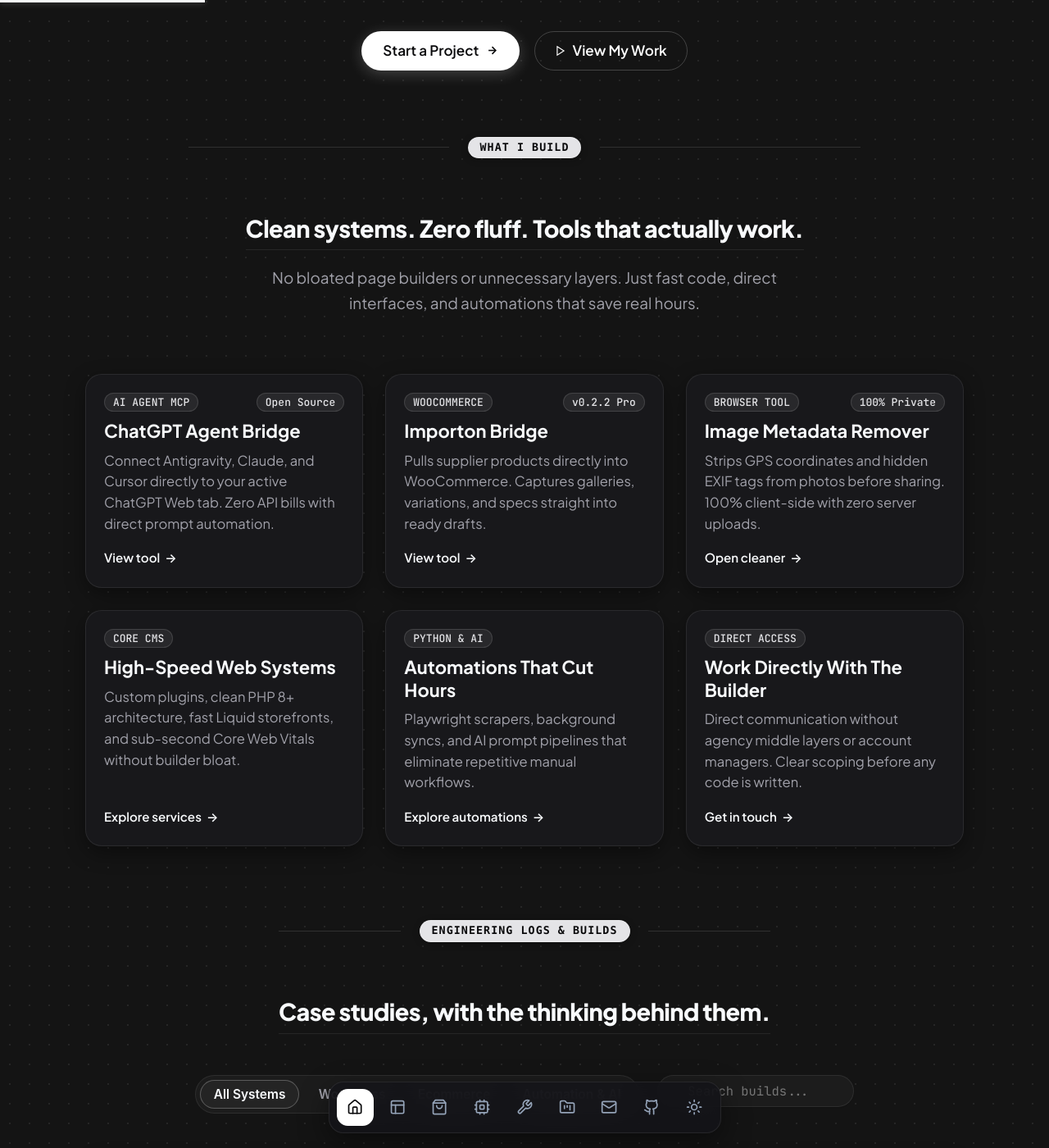
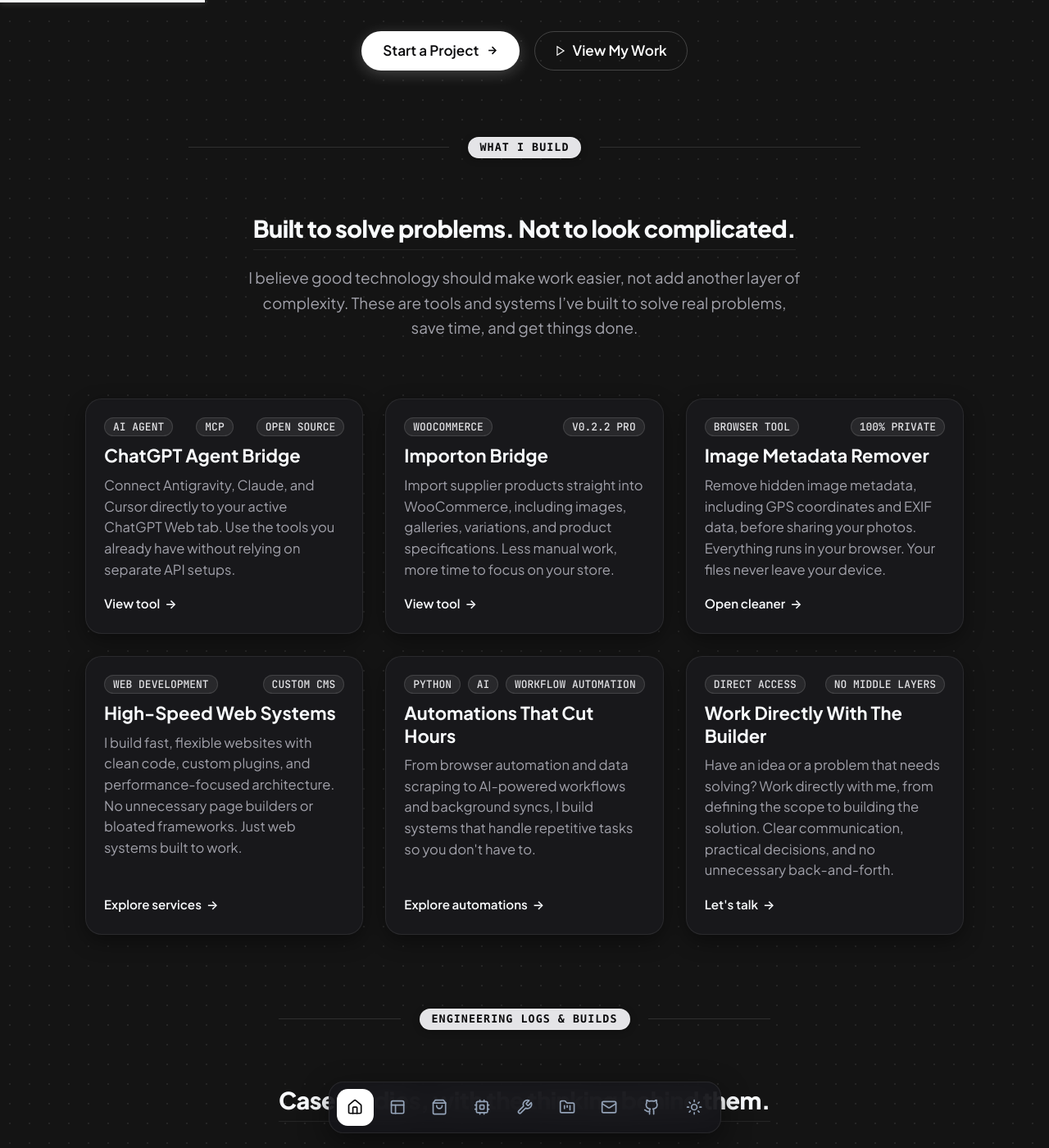
Before and after one commit to nasratulnayem/nasratulnayem.github.io, a Jekyll site: the page built from _pages/about.md, in a window 1280 px wide and 1400 px high, scrolled down 610 px. Shown: the whole window at 82% size. Built offline with Jekyll 4.4.1, drawn with Linux system fonts in a browser that asks for light colours; a style sheet for code colours, icons or effects is not loaded.

Commit message:
update: refresh What I Build bento grid section title, descriptions, tags and links

```diff
--- a/_pages/about.md
+++ b/_pages/about.md
@@ -92,19 +92,20 @@ keywords: "Nasratul Nayem, web developer, WordPress expert, WooCommerce, automat
       <span class="ht-eyebrow-dot"></span>
       <span>WHAT I BUILD</span>
     </div>
-    <h2 id="bento-title" class="ht-section-title">Clean systems. Zero fluff. Tools that actually work.</h2>
-    <p class="ht-section-subtitle">No bloated page builders or unnecessary layers. Just fast code, direct interfaces, and automations that save real hours.</p>
+    <h2 id="bento-title" class="ht-section-title">Built to solve problems. Not to look complicated.</h2>
+    <p class="ht-section-subtitle">I believe good technology should make work easier, not add another layer of complexity. These are tools and systems I’ve built to solve real problems, save time, and get things done.</p>
   </div>
 
   <div class="ht-bento-grid">
     <!-- Card 1: ChatGPT Agent Bridge -->
     <a class="bento-card glow-card" href="{{ '/tools/chatgpt-agent-bridge/' | relative_url }}" style="text-decoration: none !important; color: inherit !important; display: flex; flex-direction: column; padding: 22px; grid-column: span 1;">
       <div class="bento-card__badge-row" style="margin-bottom: 10px;">
-        <span class="ht-badge ht-badge--cyan">AI AGENT MCP</span>
-        <span class="ht-badge ht-badge--green" style="background: rgba(16,185,129,0.15); color: #34d399; border-color: rgba(16,185,129,0.3);">Open Source</span>
+        <span class="ht-badge ht-badge--cyan">AI AGENT</span>
+        <span class="ht-badge">MCP</span>
+        <span class="ht-badge ht-badge--green" style="background: rgba(16,185,129,0.15); color: #34d399; border-color: rgba(16,185,129,0.3);">OPEN SOURCE</span>
       </div>
       <h3 class="bento-card__title" style="margin: 0 0 8px 0; font-size: 1.22rem; font-weight: 700; color: var(--ht-text-primary);">ChatGPT Agent Bridge</h3>
-      <p class="bento-card__desc" style="font-size: 0.92rem; color: var(--ht-text-secondary); line-height: 1.55; margin: 0 0 16px 0;">Connect Antigravity, Claude, and Cursor directly to your active ChatGPT Web tab. Zero API bills with direct prompt automation.</p>
+      <p class="bento-card__desc" style="font-size: 0.92rem; color: var(--ht-text-secondary); line-height: 1.55; margin: 0 0 16px 0;">Connect Antigravity, Claude, and Cursor directly to your active ChatGPT Web tab. Use the tools you already have without relying on separate API setups.</p>
       <div style="margin-top: auto; display: flex; align-items: center; gap: 6px; font-size: 0.84rem; font-weight: 600; color: var(--ht-cyan);">
         <span>View tool</span>
         <span aria-hidden="true">&rarr;</span>
@@ -115,10 +116,10 @@ keywords: "Nasratul Nayem, web developer, WordPress expert, WooCommerce, automat
     <a class="bento-card glow-card" href="{{ '/tools/importon-bridge/' | relative_url }}" style="text-decoration: none !important; color: inherit !important; display: flex; flex-direction: column; padding: 22px; grid-column: span 1;">
       <div class="bento-card__badge-row" style="margin-bottom: 10px;">
         <span class="ht-badge ht-badge--cyan">WOOCOMMERCE</span>
-        <span class="ht-badge">v0.2.2 Pro</span>
+        <span class="ht-badge">V0.2.2 PRO</span>
       </div>
       <h3 class="bento-card__title" style="margin: 0 0 8px 0; font-size: 1.22rem; font-weight: 700; color: var(--ht-text-primary);">Importon Bridge</h3>
-      <p class="bento-card__desc" style="font-size: 0.92rem; color: var(--ht-text-secondary); line-height: 1.55; margin: 0 0 16px 0;">Pulls supplier products directly into WooCommerce. Captures galleries, variations, and specs straight into ready drafts.</p>
+      <p class="bento-card__desc" style="font-size: 0.92rem; color: var(--ht-text-secondary); line-height: 1.55; margin: 0 0 16px 0;">Import supplier products straight into WooCommerce, including images, galleries, variations, and product specifications. Less manual work, more time to focus on your store.</p>
       <div style="margin-top: auto; display: flex; align-items: center; gap: 6px; font-size: 0.84rem; font-weight: 600; color: var(--ht-cyan);">
         <span>View tool</span>
         <span aria-hidden="true">&rarr;</span>
@@ -129,10 +130,10 @@ keywords: "Nasratul Nayem, web developer, WordPress expert, WooCommerce, automat
     <a class="bento-card glow-card" href="{{ '/tools/image-metadata-cleaner/' | relative_url }}" style="text-decoration: none !important; color: inherit !important; display: flex; flex-direction: column; padding: 22px; grid-column: span 1;">
       <div class="bento-card__badge-row" style="margin-bottom: 10px;">
         <span class="ht-badge ht-badge--cyan">BROWSER TOOL</span>
-        <span class="ht-badge ht-badge--green" style="background: rgba(16,185,129,0.15); color: #34d399; border-color: rgba(16,185,129,0.3);">100% Private</span>
+        <span class="ht-badge ht-badge--green" style="background: rgba(16,185,129,0.15); color: #34d399; border-color: rgba(16,185,129,0.3);">100% PRIVATE</span>
       </div>
       <h3 class="bento-card__title" style="margin: 0 0 8px 0; font-size: 1.22rem; font-weight: 700; color: var(--ht-text-primary);">Image Metadata Remover</h3>
-      <p class="bento-card__desc" style="font-size: 0.92rem; color: var(--ht-text-secondary); line-height: 1.55; margin: 0 0 16px 0;">Strips GPS coordinates and hidden EXIF tags from photos before sharing. 100% client-side with zero server uploads.</p>
+      <p class="bento-card__desc" style="font-size: 0.92rem; color: var(--ht-text-secondary); line-height: 1.55; margin: 0 0 16px 0;">Remove hidden image metadata, including GPS coordinates and EXIF data, before sharing your photos. Everything runs in your browser. Your files never leave your device.</p>
       <div style="margin-top: auto; display: flex; align-items: center; gap: 6px; font-size: 0.84rem; font-weight: 600; color: var(--ht-cyan);">
         <span>Open cleaner</span>
         <span aria-hidden="true">&rarr;</span>
@@ -142,10 +143,11 @@ keywords: "Nasratul Nayem, web developer, WordPress expert, WooCommerce, automat
     <!-- Card 4: Web & WordPress Engineering -->
     <a class="bento-card glow-card" href="{{ '/services/' | relative_url }}" style="text-decoration: none !important; color: inherit !important; display: flex; flex-direction: column; padding: 22px; grid-column: span 1;">
       <div class="bento-card__badge-row" style="margin-bottom: 10px;">
-        <span class="ht-badge">CORE CMS</span>
+        <span class="ht-badge">WEB DEVELOPMENT</span>
+        <span class="ht-badge">CUSTOM CMS</span>
       </div>
       <h3 class="bento-card__title" style="margin: 0 0 8px 0; font-size: 1.22rem; font-weight: 700; color: var(--ht-text-primary);">High-Speed Web Systems</h3>
-      <p class="bento-card__desc" style="font-size: 0.92rem; color: var(--ht-text-secondary); line-height: 1.55; margin: 0 0 16px 0;">Custom plugins, clean PHP 8+ architecture, fast Liquid storefronts, and sub-second Core Web Vitals without builder bloat.</p>
+      <p class="bento-card__desc" style="font-size: 0.92rem; color: var(--ht-text-secondary); line-height: 1.55; margin: 0 0 16px 0;">I build fast, flexible websites with clean code, custom plugins, and performance-focused architecture. No unnecessary page builders or bloated frameworks. Just web systems built to work.</p>
       <div style="margin-top: auto; display: flex; align-items: center; gap: 6px; font-size: 0.84rem; font-weight: 600; color: var(--ht-cyan);">
         <span>Explore services</span>
         <span aria-hidden="true">&rarr;</span>
@@ -155,10 +157,12 @@ keywords: "Nasratul Nayem, web developer, WordPress expert, WooCommerce, automat
     <!-- Card 5: Automations & Bots -->
     <a class="bento-card glow-card" href="{{ '/automation/' | relative_url }}" style="text-decoration: none !important; color: inherit !important; display: flex; flex-direction: column; padding: 22px; grid-column: span 1;">
       <div class="bento-card__badge-row" style="margin-bottom: 10px;">
-        <span class="ht-badge">PYTHON &amp; AI</span>
+        <span class="ht-badge">PYTHON</span>
+        <span class="ht-badge">AI</span>
+        <span class="ht-badge">WORKFLOW AUTOMATION</span>
       </div>
       <h3 class="bento-card__title" style="margin: 0 0 8px 0; font-size: 1.22rem; font-weight: 700; color: var(--ht-text-primary);">Automations That Cut Hours</h3>
-      <p class="bento-card__desc" style="font-size: 0.92rem; color: var(--ht-text-secondary); line-height: 1.55; margin: 0 0 16px 0;">Playwright scrapers, background syncs, and AI prompt pipelines that eliminate repetitive manual workflows.</p>
+      <p class="bento-card__desc" style="font-size: 0.92rem; color: var(--ht-text-secondary); line-height: 1.55; margin: 0 0 16px 0;">From browser automation and data scraping to AI-powered workflows and background syncs, I build systems that handle repetitive tasks so you don't have to.</p>
       <div style="margin-top: auto; display: flex; align-items: center; gap: 6px; font-size: 0.84rem; font-weight: 600; color: var(--ht-cyan);">
         <span>Explore automations</span>
         <span aria-hidden="true">&rarr;</span>
@@ -169,11 +173,12 @@ keywords: "Nasratul Nayem, web developer, WordPress expert, WooCommerce, automat
     <a class="bento-card glow-card" href="{{ '/contact/' | relative_url }}" style="text-decoration: none !important; color: inherit !important; display: flex; flex-direction: column; padding: 22px; grid-column: span 1;">
       <div class="bento-card__badge-row" style="margin-bottom: 10px;">
         <span class="ht-badge ht-badge--green" style="background: rgba(16,185,129,0.15); color: #34d399; border-color: rgba(16,185,129,0.3);">DIRECT ACCESS</span>
+        <span class="ht-badge">NO MIDDLE LAYERS</span>
       </div>
       <h3 class="bento-card__title" style="margin: 0 0 8px 0; font-size: 1.22rem; font-weight: 700; color: var(--ht-text-primary);">Work Directly With The Builder</h3>
-      <p class="bento-card__desc" style="font-size: 0.92rem; color: var(--ht-text-secondary); line-height: 1.55; margin: 0 0 16px 0;">Direct communication without agency middle layers or account managers. Clear scoping before any code is written.</p>
+      <p class="bento-card__desc" style="font-size: 0.92rem; color: var(--ht-text-secondary); line-height: 1.55; margin: 0 0 16px 0;">Have an idea or a problem that needs solving? Work directly with me, from defining the scope to building the solution. Clear communication, practical decisions, and no unnecessary back-and-forth.</p>
       <div style="margin-top: auto; display: flex; align-items: center; gap: 6px; font-size: 0.84rem; font-weight: 600; color: var(--ht-cyan);">
-        <span>Get in touch</span>
+        <span>Let's talk</span>
         <span aria-hidden="true">&rarr;</span>
       </div>
     </a>
```
